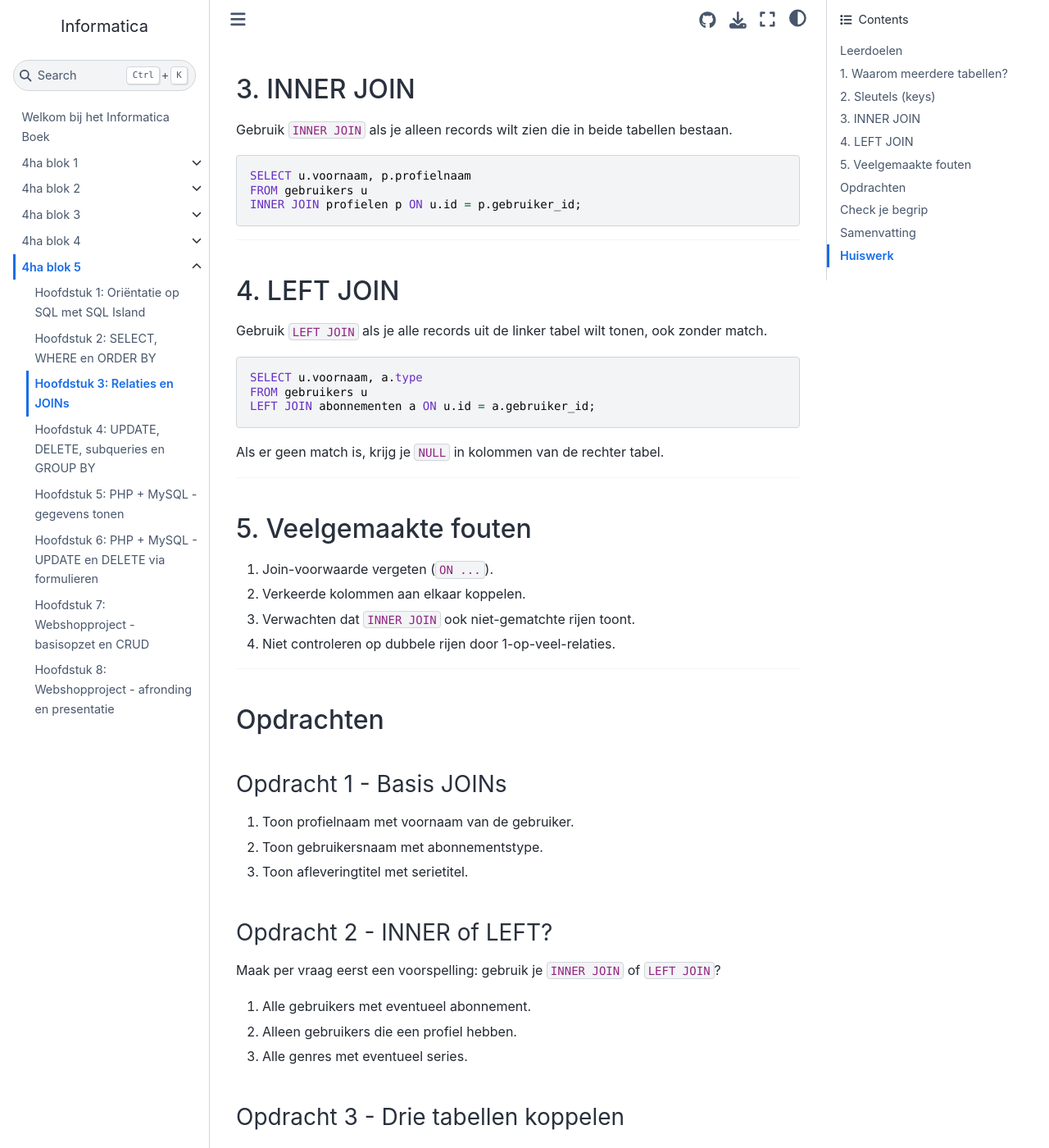
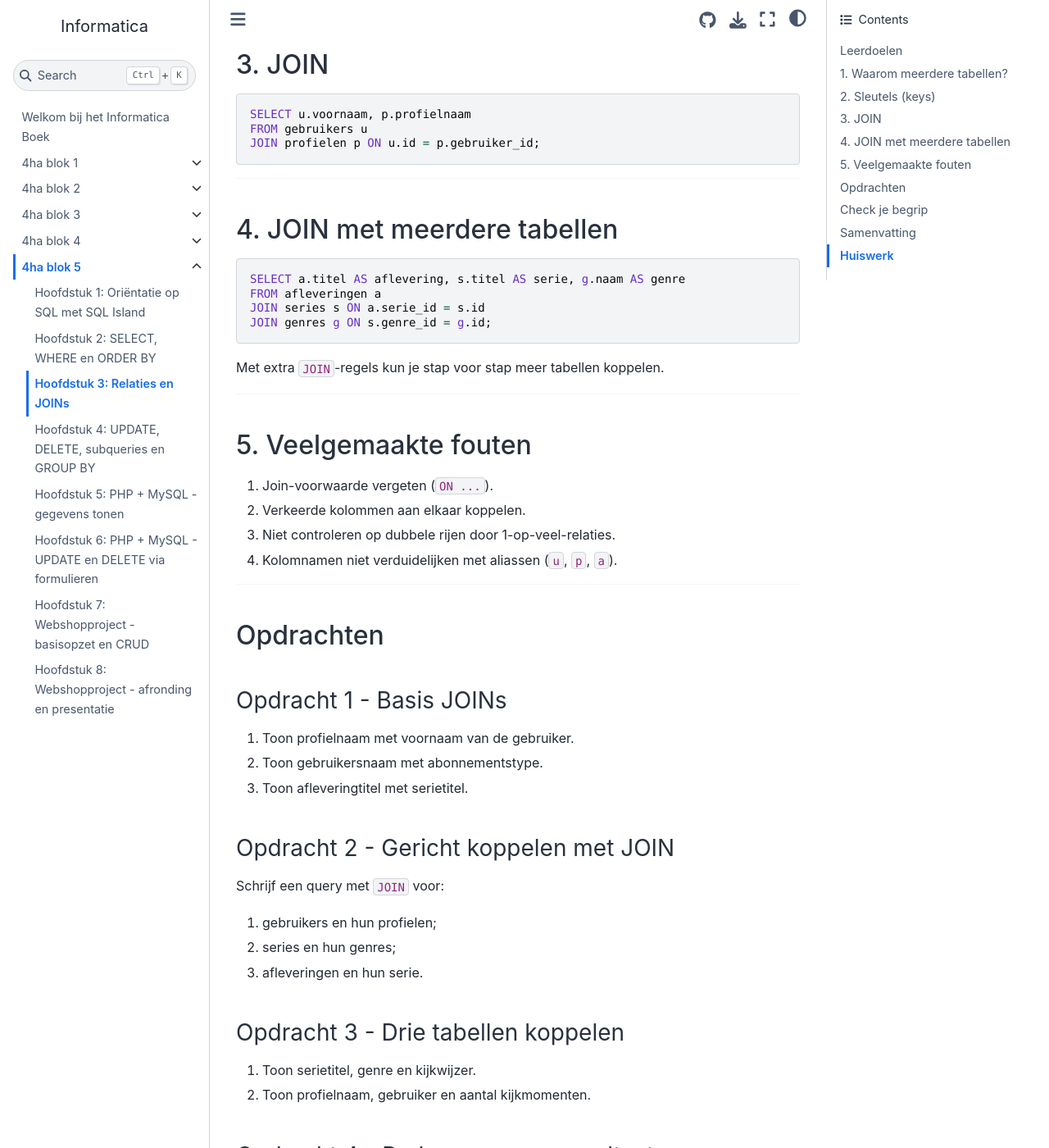
Before and after one commit to JoostvanTiel/informatica, a Jupyter Book: the page built from book/blok5/hoofdstuk3.md, in a window 1280 px wide and 1400 px high, scrolled down 1073 px. Shown: the whole window at 82% size. Built offline with Jupyter Book 1.0.4 settings and Sphinx 7.4.7 and the Sphinx Book theme 1.1.4, drawn with Linux system fonts in a browser that asks for light colours; some of the changed text lies outside the part shown.

Commit message:
Refactor chapters 1-4: streamline content, update SQL terminology, and enhance clarity in exercises and homework assignments.

````diff
--- a/book/blok5/hoofdstuk3.md
+++ b/book/blok5/hoofdstuk3.md
@@ -8,8 +8,7 @@ Je leert:
 
 - waarom databases gegevens spreiden over meerdere tabellen;
 - wat een primary key en foreign key is;
-- wanneer je `INNER JOIN` gebruikt;
-- wanneer je `LEFT JOIN` gebruikt;
+- hoe je `JOIN` gebruikt om tabellen te koppelen;
 - hoe je JOIN-query's logisch controleert.
 
 Aan het einde van dit hoofdstuk kun je queries schrijven die informatie uit meerdere tabellen koppelen.
@@ -39,29 +38,26 @@ Hierdoor weet de database welke records bij elkaar horen.
 
 ---
 
-## 3. INNER JOIN
-
-Gebruik `INNER JOIN` als je alleen records wilt zien die in beide tabellen bestaan.
+## 3. JOIN
 
 ```sql
 SELECT u.voornaam, p.profielnaam
 FROM gebruikers u
-INNER JOIN profielen p ON u.id = p.gebruiker_id;
+JOIN profielen p ON u.id = p.gebruiker_id;
 ```
 
 ---
 
-## 4. LEFT JOIN
-
-Gebruik `LEFT JOIN` als je alle records uit de linker tabel wilt tonen, ook zonder match.
+## 4. JOIN met meerdere tabellen
 
 ```sql
-SELECT u.voornaam, a.type
-FROM gebruikers u
-LEFT JOIN abonnementen a ON u.id = a.gebruiker_id;
+SELECT a.titel AS aflevering, s.titel AS serie, g.naam AS genre
+FROM afleveringen a
+JOIN series s ON a.serie_id = s.id
+JOIN genres g ON s.genre_id = g.id;
 ```
 
-Als er geen match is, krijg je `NULL` in kolommen van de rechter tabel.
+Met extra `JOIN`-regels kun je stap voor stap meer tabellen koppelen.
 
 ---
 
@@ -69,8 +65,8 @@ Als er geen match is, krijg je `NULL` in kolommen van de rechter tabel.
 
 1. Join-voorwaarde vergeten (`ON ...`).
 2. Verkeerde kolommen aan elkaar koppelen.
-3. Verwachten dat `INNER JOIN` ook niet-gematchte rijen toont.
-4. Niet controleren op dubbele rijen door 1-op-veel-relaties.
+3. Niet controleren op dubbele rijen door 1-op-veel-relaties.
+4. Kolomnamen niet verduidelijken met aliassen (`u`, `p`, `a`).
 
 ---
 
@@ -82,13 +78,13 @@ Als er geen match is, krijg je `NULL` in kolommen van de rechter tabel.
 2. Toon gebruikersnaam met abonnementstype.
 3. Toon afleveringtitel met serietitel.
 
-### Opdracht 2 - INNER of LEFT?
+### Opdracht 2 - Gericht koppelen met JOIN
 
-Maak per vraag eerst een voorspelling: gebruik je `INNER JOIN` of `LEFT JOIN`?
+Schrijf een query met `JOIN` voor:
 
-1. Alle gebruikers met eventueel abonnement.
-2. Alleen gebruikers die een profiel hebben.
-3. Alle genres met eventueel series.
+1. gebruikers en hun profielen;
+2. series en hun genres;
+3. afleveringen en hun serie.
 
 ### Opdracht 3 - Drie tabellen koppelen
 
@@ -105,13 +101,17 @@ Bij elke query noteer je:
 
 ### Opdracht 5 - Challenge
 
-Schrijf een query die profielen toont zonder beoordelingen (tip: `LEFT JOIN` + `IS NULL`).
+Schrijf een query met `JOIN` die laat zien:
+
+1. profielnaam;
+2. afleveringstitel;
+3. gegeven beoordeling.
 
 ---
 
 ## Check je begrip
 
-1. Wat is het verschil tussen `INNER JOIN` en `LEFT JOIN`?
+1. Waarom heb je bij een `JOIN` altijd een `ON`-voorwaarde nodig?
 2. Waarom zijn foreign keys belangrijk?
 3. Wanneer kan een JOIN dubbele rijen geven?
 4. Hoe controleer je of een JOIN-resultaat klopt?
@@ -122,14 +122,13 @@ Schrijf een query die profielen toont zonder beoordelingen (tip: `LEFT JOIN` + `
 
 - Relaties maken het mogelijk om data netjes te verdelen.
 - Met JOINs combineer je die data weer tot bruikbare informatie.
-- `INNER JOIN` geeft alleen matches, `LEFT JOIN` behoudt alle rijen links.
+- Met meerdere `JOIN`-stappen kun je rijke informatie uit verschillende tabellen opbouwen.
 
 ## Huiswerk
 
 Maak 5 JOIN-query's:
 
-- 2x `INNER JOIN`;
-- 2x `LEFT JOIN`;
+- 4x met `JOIN` tussen 2 tabellen;
 - 1x met minimaal 3 tabellen.
 
 Schrijf per query in één zin wat je ermee wilt aantonen.
````
Also changed, not shown: book/blok5/hoofdstuk1.md (+3 -23 lines), book/blok5/hoofdstuk4.md (+6 -6 lines).
